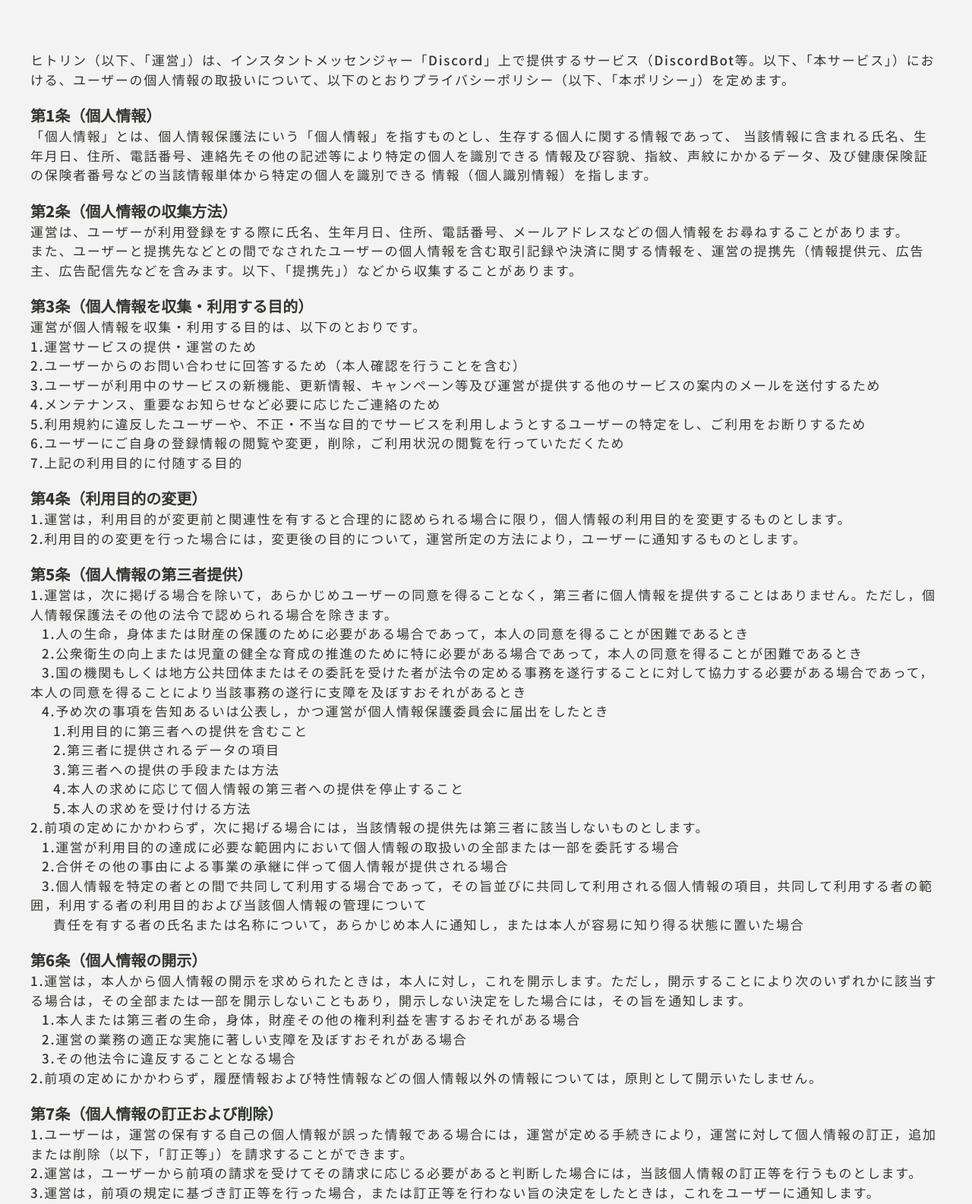
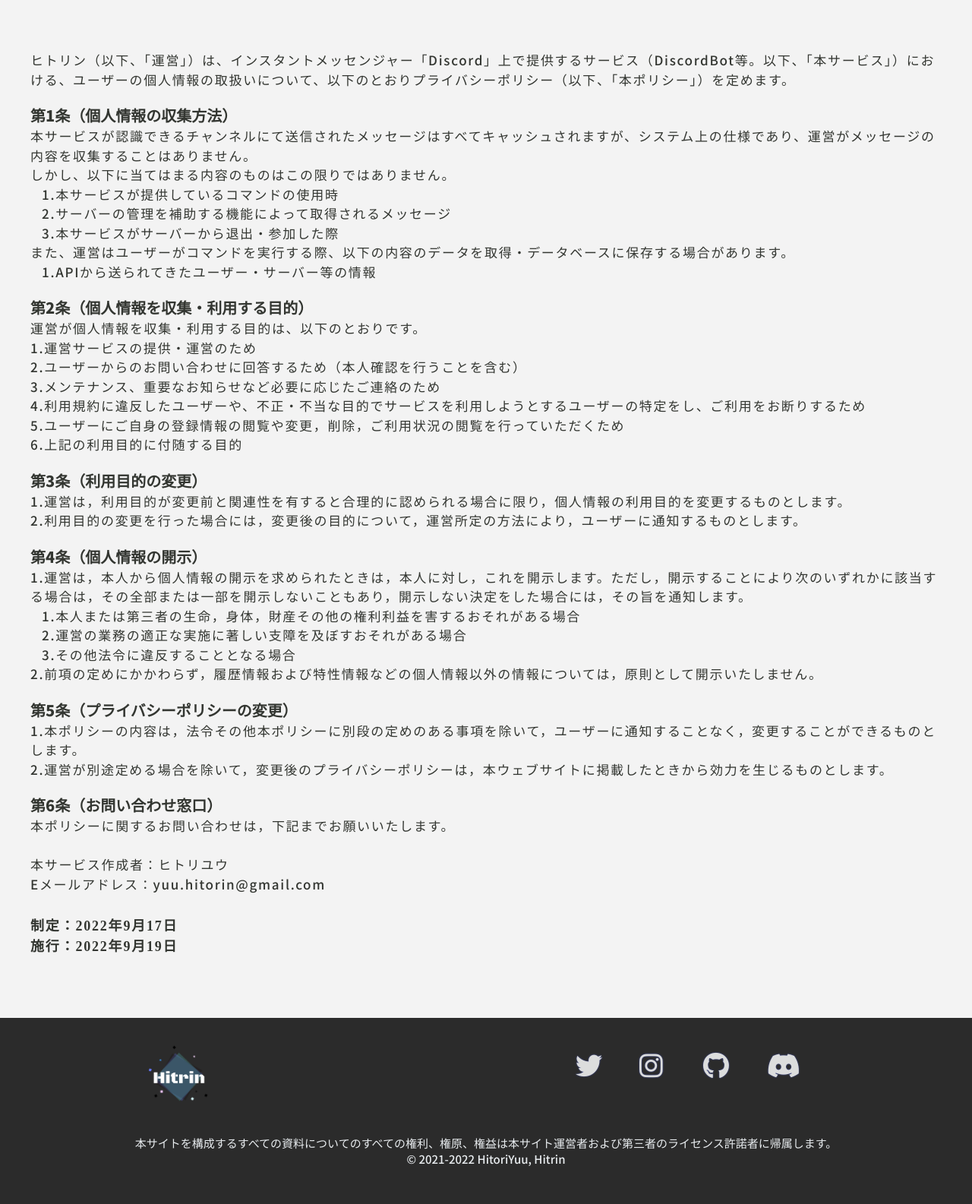
Before and after one commit to hitori-yuu/Hitrin-js, a website: page docs/privacy.html in a window 1280 px wide. Shown: the part 260-1845 px from the top of the page at 76% size. Drawn offline with nearby package versions, Linux system fonts and the light colour scheme; a web font is replaced by a local one.

Commit message:
[EDIT] privacy.html terms.html

```diff
--- a/docs/privacy.html
+++ b/docs/privacy.html
@@ -51,53 +51,32 @@
                 <p>
                     ヒトリン（以下、「運営」）は、インスタントメッセンジャー「Discord」上で提供するサービス（DiscordBot等。以下、「本サービス」）における、ユーザーの個人情報の取扱いについて、以下のとおりプライバシーポリシー（以下、「本ポリシー」）を定めます。
                 </p>
-                <h2>第1条（個人情報）</h2>
+                <h2>第1条（個人情報の収集方法）</h2>
                 <p>
-                    「個人情報」とは、個人情報保護法にいう「個人情報」を指すものとし、生存する個人に関する情報であって、
-                    当該情報に含まれる氏名、生年月日、住所、電話番号、連絡先その他の記述等により特定の個人を識別できる
-                    情報及び容貌、指紋、声紋にかかるデータ、及び健康保険証の保険者番号などの当該情報単体から特定の個人を識別できる
-                    情報（個人識別情報）を指します。
+                    本サービスが認識できるチャンネルにて送信されたメッセージはすべてキャッシュされますが、システム上の仕様であり、運営がメッセージの内容を収集することはありません。<br>
+                    しかし、以下に当てはまる内容のものはこの限りではありません。<br>
+                    <span class="space"></span>1.本サービスが提供しているコマンドの使用時<br>
+                    <span class="space"></span>2.サーバーの管理を補助する機能によって取得されるメッセージ<br>
+                    <span class="space"></span>3.本サービスがサーバーから退出・参加した際<br>
+                    また、運営はユーザーがコマンドを実行する際、以下の内容のデータを取得・データベースに保存する場合があります。<br>
+                    <span class="space"></span>1.APIから送られてきたユーザー・サーバー等の情報<br>
                 </p>
-                <h2>第2条（個人情報の収集方法）</h2>
-                <p>
-                    運営は、ユーザーが利用登録をする際に氏名、生年月日、住所、電話番号、メールアドレスなどの個人情報をお尋ねすることがあります。<br>
-                    また、ユーザーと提携先などとの間でなされたユーザーの個人情報を含む取引記録や決済に関する情報を、運営の提携先（情報提供元、広告主、広告配信先などを含みます。以下、｢提携先｣）などから収集することがあります。
-                </p>
-                <h2>第3条（個人情報を収集・利用する目的）</h2>
+                <h2>第2条（個人情報を収集・利用する目的）</h2>
                 <p>
                     運営が個人情報を収集・利用する目的は、以下のとおりです。<br>
                     1.運営サービスの提供・運営のため<br>
                     2.ユーザーからのお問い合わせに回答するため（本人確認を行うことを含む）<br>
-                    3.ユーザーが利用中のサービスの新機能、更新情報、キャンペーン等及び運営が提供する他のサービスの案内のメールを送付するため<br>
-                    4.メンテナンス、重要なお知らせなど必要に応じたご連絡のため<br>
-                    5.利用規約に違反したユーザーや、不正・不当な目的でサービスを利用しようとするユーザーの特定をし、ご利用をお断りするため<br>
-                    6.ユーザーにご自身の登録情報の閲覧や変更，削除，ご利用状況の閲覧を行っていただくため<br>
-                    7.上記の利用目的に付随する目的
+                    3.メンテナンス、重要なお知らせなど必要に応じたご連絡のため<br>
+                    4.利用規約に違反したユーザーや、不正・不当な目的でサービスを利用しようとするユーザーの特定をし、ご利用をお断りするため<br>
+                    5.ユーザーにご自身の登録情報の閲覧や変更，削除，ご利用状況の閲覧を行っていただくため<br>
+                    6.上記の利用目的に付随する目的
                 </p>
-                <h2>第4条（利用目的の変更）</h2>
+                <h2>第3条（利用目的の変更）</h2>
                 <p>
                     1.運営は，利用目的が変更前と関連性を有すると合理的に認められる場合に限り，個人情報の利用目的を変更するものとします。<br>
                     2.利用目的の変更を行った場合には，変更後の目的について，運営所定の方法により，ユーザーに通知するものとします。
                 </p>
-                <h2>第5条（個人情報の第三者提供）</h2>
-                <p>
-                    1.運営は，次に掲げる場合を除いて，あらかじめユーザーの同意を得ることなく，第三者に個人情報を提供することはありません。ただし，個人情報保護法その他の法令で認められる場合を除きます。<br>
-                    <span class="space"></span>1.人の生命，身体または財産の保護のために必要がある場合であって，本人の同意を得ることが困難であるとき<br>
-                    <span class="space"></span>2.公衆衛生の向上または児童の健全な育成の推進のために特に必要がある場合であって，本人の同意を得ることが困難であるとき<br>
-                    <span class="space"></span>3.国の機関もしくは地方公共団体またはその委託を受けた者が法令の定める事務を遂行することに対して協力する必要がある場合であって，本人の同意を得ることにより当該事務の遂行に支障を及ぼすおそれがあるとき<br>
-                    <span class="space"></span>4.予め次の事項を告知あるいは公表し，かつ運営が個人情報保護委員会に届出をしたとき<br>
-                    <span class="space"></span><span class="space"></span>1.利用目的に第三者への提供を含むこと<br>
-                    <span class="space"></span><span class="space"></span>2.第三者に提供されるデータの項目<br>
-                    <span class="space"></span><span class="space"></span>3.第三者への提供の手段または方法<br>
-                    <span class="space"></span><span class="space"></span>4.本人の求めに応じて個人情報の第三者への提供を停止すること<br>
-                    <span class="space"></span><span class="space"></span>5.本人の求めを受け付ける方法<br>
-                    2.前項の定めにかかわらず，次に掲げる場合には，当該情報の提供先は第三者に該当しないものとします。<br>
-                    <span class="space"></span>1.運営が利用目的の達成に必要な範囲内において個人情報の取扱いの全部または一部を委託する場合<br>
-                    <span class="space"></span>2.合併その他の事由による事業の承継に伴って個人情報が提供される場合<br>
-                    <span class="space"></span>3.個人情報を特定の者との間で共同して利用する場合であって，その旨並びに共同して利用される個人情報の項目，共同して利用する者の範囲，利用する者の利用目的および当該個人情報の管理について<br>
-                    <span class="space"></span><span class="space"></span>責任を有する者の氏名または名称について，あらかじめ本人に通知し，または本人が容易に知り得る状態に置いた場合
-                </p>
-                <h2>第6条（個人情報の開示）</h2>
+                <h2>第4条（個人情報の開示）</h2>
                 <p>
                     1.運営は，本人から個人情報の開示を求められたときは，本人に対し，これを開示します。ただし，開示することにより次のいずれかに該当する場合は，その全部または一部を開示しないこともあり，開示しない決定をした場合には，その旨を通知します。<br>
                     <span class="space"></span>1.本人または第三者の生命，身体，財産その他の権利利益を害するおそれがある場合<br>
@@ -105,31 +84,19 @@
                     <span class="space"></span>3.その他法令に違反することとなる場合<br>
                     2.前項の定めにかかわらず，履歴情報および特性情報などの個人情報以外の情報については，原則として開示いたしません。
                 </p>
-                <h2>第7条（個人情報の訂正および削除）</h2>
-                <p>
-                    1.ユーザーは，運営の保有する自己の個人情報が誤った情報である場合には，運営が定める手続きにより，運営に対して個人情報の訂正，追加または削除（以下，「訂正等」）を請求することができます。<br>
-                    2.運営は，ユーザーから前項の請求を受けてその請求に応じる必要があると判断した場合には，当該個人情報の訂正等を行うものとします。<br>
-                    3.運営は，前項の規定に基づき訂正等を行った場合，または訂正等を行わない旨の決定をしたときは，これをユーザーに通知します。
-                </p>
-                <h2>第8条（個人情報の利用停止等）</h2>
-                <p>
-                    1.運営は，本人から，個人情報が，利用目的の範囲を超えて取り扱われているという理由，または不正の手段により取得されたものであるという理由により，その利用の停止または消去（以下，「利用停止等」）を求められた場合には，必要な調査を行います。<br>
-                    2.前項の調査結果に基づき，その請求に応じる必要があると判断した場合には，当該個人情報の利用停止等を行います。<br>
-                    3.運営は，前項の規定に基づき利用停止等を行った場合，または利用停止等を行わない旨の決定をしたときは，これをユーザーに通知します。
-                </p>
-                <h2>第9条（プライバシーポリシーの変更）</h2>
+                <h2>第5条（プライバシーポリシーの変更）</h2>
                 <p>
                     1.本ポリシーの内容は，法令その他本ポリシーに別段の定めのある事項を除いて，ユーザーに通知することなく，変更することができるものとします。<br>
                     2.運営が別途定める場合を除いて，変更後のプライバシーポリシーは，本ウェブサイトに掲載したときから効力を生じるものとします。
                 </p>
-                <h2>第10条（お問い合わせ窓口）</h2>
+                <h2>第6条（お問い合わせ窓口）</h2>
                 <p>
                     本ポリシーに関するお問い合わせは，下記までお願いいたします。<br><br>
                     本サービス作成者：ヒトリユウ<br>
                     Eメールアドレス：yuu.hitorin@gmail.com
                 </p>
                 <div class="effective">
-                    <p>制定：2022年4月18日<br>施行：2022年4月20日</p>
+                    <p>制定：2022年9月17日<br>施行：2022年9月19日</p>
                 </div>
             </div>
         </div>
```
Also changed, not shown: docs/terms.html (+1 -1 lines), package.json (renamed from bot/package.json), 4 other files.
